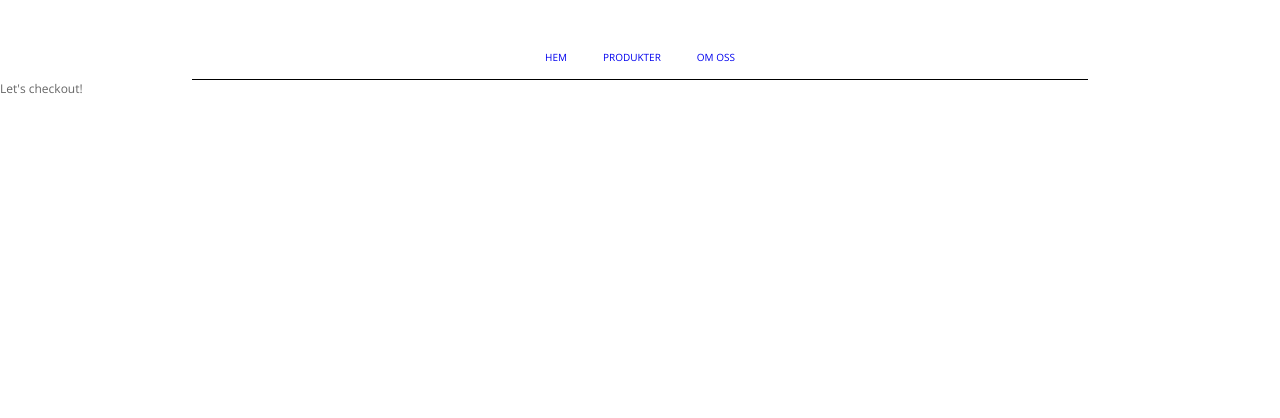
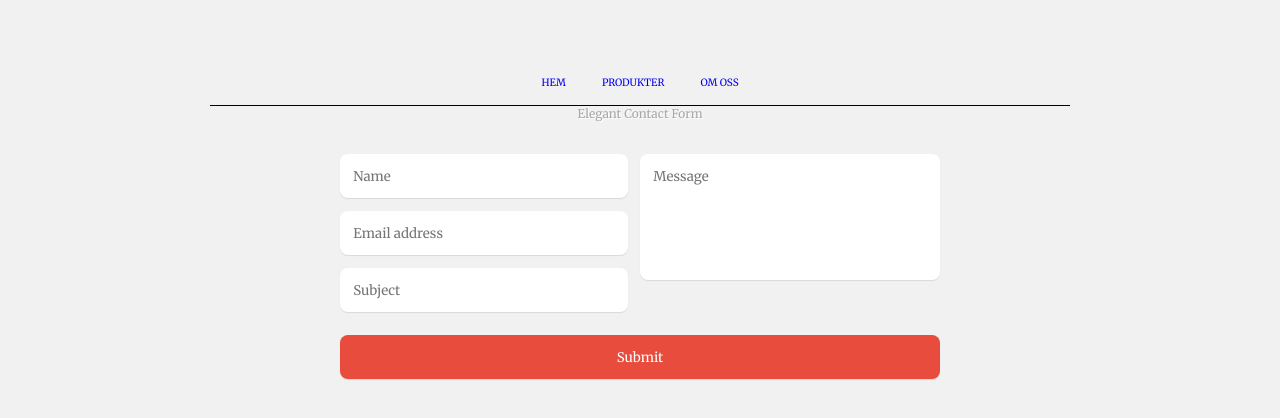
Before and after one commit to Soroush-Sajadi/Ecommerce, a React (Create React App) app in the folder client/app/: page /produkter/checkout in a window 1280 px wide. Shown: the top 418 px of the page. Built offline with nearby package versions, Linux system fonts and the light colour scheme.

Commit message:
checkout

```diff
--- /dev/null
+++ b/client/app/src/Components/Checkout.css
@@ -0,0 +1,97 @@
+@import url(https://fonts.googleapis.com/css?family=Merriweather);
+*,
+*:before,
+*:after {
+  -moz-box-sizing: border-box;
+  -webkit-box-sizing: border-box;
+  box-sizing: border-box;
+}
+
+html,
+body {
+  background: #f1f1f1;
+  font-family: "Merriweather", sans-serif;
+  padding: 1em;
+}
+
+h1 {
+  text-align: center;
+  color: #a8a8a8;
+  text-shadow: 1px 1px 0 white;
+}
+
+form {
+  max-width: 600px;
+  text-align: center;
+  margin: 20px auto;
+}
+form input,
+form textarea {
+  border: 0;
+  outline: 0;
+  padding: 1em;
+  -moz-border-radius: 8px;
+  -webkit-border-radius: 8px;
+  border-radius: 8px;
+  display: block;
+  width: 100%;
+  margin-top: 1em;
+  font-family: "Merriweather", sans-serif;
+  -moz-box-shadow: 0 1px 1px rgba(0, 0, 0, 0.1);
+  -webkit-box-shadow: 0 1px 1px rgba(0, 0, 0, 0.1);
+  box-shadow: 0 1px 1px rgba(0, 0, 0, 0.1);
+  resize: none;
+}
+form input:focus,
+form textarea:focus {
+  -moz-box-shadow: 0 0px 2px #e74c3c !important;
+  -webkit-box-shadow: 0 0px 2px #e74c3c !important;
+  box-shadow: 0 0px 2px #e74c3c !important;
+}
+form #input-submit {
+  color: white;
+  background: #e74c3c;
+  cursor: pointer;
+}
+form #input-submit:hover {
+  -moz-box-shadow: 0 1px 1px 1px rgba(170, 170, 170, 0.6);
+  -webkit-box-shadow: 0 1px 1px 1px rgba(170, 170, 170, 0.6);
+  box-shadow: 0 1px 1px 1px rgba(170, 170, 170, 0.6);
+}
+form textarea {
+  height: 126px;
+}
+
+.half {
+  float: left;
+  width: 48%;
+  margin-bottom: 1em;
+}
+
+.right {
+  width: 50%;
+}
+
+.left {
+  margin-right: 2%;
+}
+
+@media (max-width: 480px) {
+  .half {
+    width: 100%;
+    float: none;
+    margin-bottom: 0;
+  }
+}
+/* Clearfix */
+.cf:before,
+.cf:after {
+  content: " ";
+  /* 1 */
+  display: table;
+  /* 2 */
+}
+
+.cf:after {
+  clear: both;
+}
--- a/client/app/src/Components/Checkout.js
+++ b/client/app/src/Components/Checkout.js
@@ -1,13 +1,25 @@
 import React, {Component} from "react";
+import './Checkout.css'
 
 export default class Omoss extends Component {
 
 
       render() {
         return (
-            <div>
-              <h1>Let's checkout!</h1>
-            </div>
+        <>
+        <h1>Elegant Contact Form</h1>
+        <form className="cf">
+        <div className="half left cf">
+            <input type="text" id="input-name" placeholder="Name"/>
+            <input type="email" id="input-email" placeholder="Email address" />
+            <input type="text" id="input-subject" placeholder="Subject" />
+        </div>
+        <div className="half right cf">
+            <textarea name="message" type="text" id="input-message" placeholder="Message"></textarea>
+        </div>
+        <input type="submit" value="Submit" id="input-submit"/>
+        </form>
+        </>
         )
     }
 }
```
